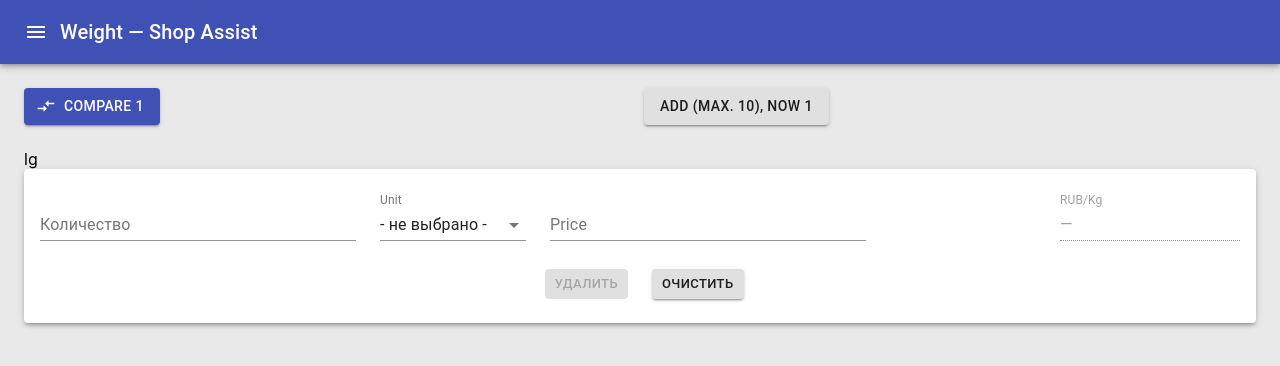
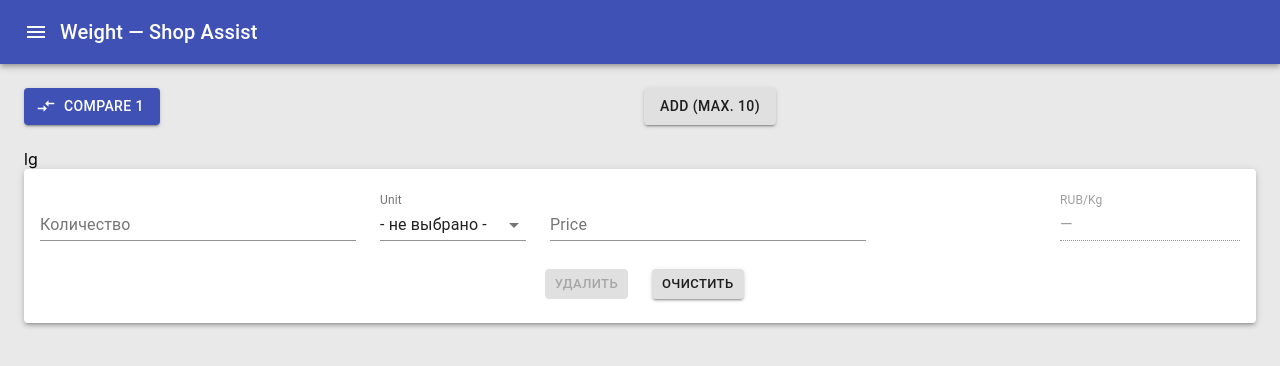
Before and after one commit to LazzyLizzard/shop-assist, a React (Create React App) app: page / in a window 1280 px wide. Shown: the top 366 px of the page. Built offline with nearby package versions, Linux system fonts and the light colour scheme.

Commit message:
Hooks refactoring
* more order in constants
* snackbars may have function to get message text

```diff
--- a/src/App.jsx
+++ b/src/App.jsx
@@ -1,16 +1,15 @@
 import React, {useEffect, useState} from 'react';
 import {get} from 'lodash';
 import {Container, Drawer, Snackbar, withWidth} from '@material-ui/core';
-import {DEFAULT_BEST_VALUES, DEFAULT_COMPARE_DATA} from './constants/initial-values';
+import {AUTO_HIDE_DURATION, DEFAULT_BEST_VALUES, DEFAULT_COMPARE_DATA, DEFAULT_SNACKBARS} from './constants/initial-values';
 import {MEASURE_KEY_WEIGHT, MEASURES} from './constants/measures';
 import {
-    DISPLAY_SNACKBARS,
     SNACKBAR_MINIMUM_TWO,
     SNACKBAR_NOT_FILLED_DATA,
     SNACKBAR_POSITION,
     SNACKBARS_LIST
 } from './constants/field-names';
-import {CompareButton, Header, MeasuresList, PriceItem} from './components';
+import {TopButtonsBlock, Header, MeasuresList, PriceItem} from './components';
 import {processCompare} from './utils';
 
 const DEFAULT_MEASURE_KEY = MEASURE_KEY_WEIGHT;
@@ -32,12 +31,7 @@ const AppClass = ({width}) => {
     const [measure, setMeasureKey] = useState(setMeasure(DEFAULT_MEASURE_KEY));
     const [bestValuesIndexes, setBestIndexes] = useState(DEFAULT_BEST_VALUES);
     const [sidebarVisible, setSidebarVisible] = useState(false);
-    const [displaySnackBars, setSnackbars] = useState({
-        [DISPLAY_SNACKBARS]: {
-            [SNACKBAR_MINIMUM_TWO]: false,
-            [SNACKBAR_NOT_FILLED_DATA]: false
-        }
-    });
+    const [displaySnackBars, setSnackbars] = useState(DEFAULT_SNACKBARS);
 
     const addItem = () => {
         setCompareData([
@@ -47,27 +41,29 @@ const AppClass = ({width}) => {
     };
 
     const removeItem = (index) => {
+        setSnackbars(DEFAULT_SNACKBARS);
+        setTimeout(() => {
             setCompareData(compareData.filter((_, idx) => index !== idx));
+        }, 500);
     };
 
-    const buildSnackbarsList = (data = []) => data.map(item => {
-        const {displaySnackBars: snacksData} = displaySnackBars;
-        return (
+    const buildSnackbarsList = (snackBars = [], errors = []) => snackBars.map(item => (
         <Snackbar
             key={item.key}
-                message={item.text}
-                autoHideDuration={3000}
-                open={snacksData[item.key]}
+            message={item.getErrorText
+                ? item.getErrorText(errors)
+                : item.text
+            }
+            autoHideDuration={AUTO_HIDE_DURATION}
+            open={displaySnackBars[item.key]}
             anchorOrigin={SNACKBAR_POSITION}
             onClose={() => setSnackbars({
-                    [DISPLAY_SNACKBARS]: {
-                        ...snacksData,
+                ...displaySnackBars,
                 [item.key]: false
-                    }
             })}
         />
-        );
-    });
+    ));
+
     const changeMeasureHandler = (measureKey) => {
         setMeasureKey(setMeasure(measureKey));
         toggleSidebar();
@@ -99,14 +95,12 @@ const AppClass = ({width}) => {
         setSidebarVisible(!sidebarVisible);
     };
 
-    const setBestValue = (prevData) => {
+    const setBestValue = () => {
         const cData = processCompare(compareData, measure.standard);
         setBestIndexes(cData);
         setSnackbars({
-            [DISPLAY_SNACKBARS]: {
             [SNACKBAR_MINIMUM_TWO]: compareData.length === 1,
             [SNACKBAR_NOT_FILLED_DATA]: cData.errors.length > 0
-            }
         });
     };
 
@@ -137,11 +131,11 @@ const AppClass = ({width}) => {
             </Drawer>
             <Container maxWidth={false}>
 
-                {buildSnackbarsList(SNACKBARS_LIST)}
+                {buildSnackbarsList(SNACKBARS_LIST, get(bestValuesIndexes, 'errors', []))}
 
-                <CompareButton
+                <TopButtonsBlock
+                    itemsCount={compareData.length}
                     onSetBestValue={setBestValue}
-                    itemsCount={compareData.length}
                     onAddItem={addItem}
                 />
                 <div>{width}</div>
--- a/src/components/compare-button/compare-button.jsx
+++ /dev/null
@@ -1,43 +0,0 @@
-import React from 'react';
-import {noop} from 'lodash';
-import {Grid, Button, makeStyles} from '@material-ui/core';
-import CompareArrowsIcon from '@material-ui/icons/CompareArrows';
-import {MAX_ITEMS} from '../../constants/initial-values';
-
-const useStyles = makeStyles((theme) => ({
-    compareButtonContainer: {
-        padding: theme.spacing(3, 0),
-    }
-}));
-
-
-export const CompareButton = ({onSetBestValue = noop, itemsCount, onAddItem = noop}) => {
-    const classes = useStyles();
-    return (
-        <div className={classes.compareButtonContainer}>
-            <Grid container spacing={1}>
-                <Grid item xs={6}>
-                    <Button
-                        type="button"
-                        color="primary"
-                        variant="contained"
-                        onClick={onSetBestValue}
-                        startIcon={<CompareArrowsIcon />}
-                    >
-                        Compare {itemsCount}
-                    </Button>
-                </Grid>
-                <Grid item xs={6}>
-                    <Button
-                        type="button"
-                        variant="contained"
-                        disabled={itemsCount >= MAX_ITEMS}
-                        onClick={onAddItem}
-                    >
-                        Add (max. {MAX_ITEMS}), now {itemsCount}
-                    </Button>
-                </Grid>
-            </Grid>
-        </div>
-    );
-};
--- a/src/components/compare-button/index.js
+++ /dev/null
@@ -1 +0,0 @@
-export {CompareButton} from './compare-button'
--- a/src/components/index.js
+++ b/src/components/index.js
@@ -2,4 +2,4 @@ export {PriceItem} from './price-item';
 export {Input} from './input';
 export {MeasuresList} from './measures-list';
 export {Header} from './header';
-export {CompareButton} from './compare-button';
+export {TopButtonsBlock} from './top-buttons-block';
--- /dev/null
+++ b/src/components/top-buttons-block/index.js
@@ -0,0 +1 @@
+export {TopButtonsBlock} from './top-buttons-block'
--- /dev/null
+++ b/src/components/top-buttons-block/top-buttons-block.jsx
@@ -0,0 +1,39 @@
+import React from 'react';
+import {noop} from 'lodash';
+import {Grid, Button, makeStyles} from '@material-ui/core';
+import CompareArrowsIcon from '@material-ui/icons/CompareArrows';
+import {MAX_ITEMS} from '../../constants/initial-values';
+
+const useStyles = makeStyles((theme) => ({
+    compareButtonContainer: {
+        padding: theme.spacing(3, 0),
+    }
+}));
+
+export const TopButtonsBlock = ({itemsCount, onAddItem = noop, onSetBestValue = noop,}) => (
+    <div className={useStyles().compareButtonContainer}>
+        <Grid container spacing={1}>
+            <Grid item xs={6}>
+                <Button
+                    type="button"
+                    color="primary"
+                    variant="contained"
+                    onClick={onSetBestValue}
+                    startIcon={<CompareArrowsIcon />}
+                >
+                    Compare {itemsCount}
+                </Button>
+            </Grid>
+            <Grid item xs={6}>
+                <Button
+                    type="button"
+                    variant="contained"
+                    disabled={itemsCount >= MAX_ITEMS}
+                    onClick={onAddItem}
+                >
+                    Add (max. {MAX_ITEMS})
+                </Button>
+            </Grid>
+        </Grid>
+    </div>
+);
--- a/src/constants/field-names.js
+++ b/src/constants/field-names.js
@@ -1,11 +1,6 @@
-export const COMPARE_DATA = 'compareData';
 export const UNIT = 'unit';
 export const PRICE = 'price';
 export const QUANTITY = 'quantity';
-export const BEST_VALUES_INDEXES = 'bestValuesIndexes';
-export const MEASURE = 'measure';
-export const SIDEBAR_VISIBLE = 'sidebarVisible';
-export const DISPLAY_SNACKBARS = 'displaySnackBars';
 
 export const SNACKBAR_MINIMUM_TWO = 'snackbarMinimumTwo';
 export const SNACKBAR_NOT_FILLED_DATA = 'snackbarNotFilledData';
@@ -13,11 +8,13 @@ export const SNACKBAR_NOT_FILLED_DATA = 'snackbarNotFilledData';
 export const SNACKBARS_LIST = [
     {
         key: SNACKBAR_MINIMUM_TWO,
-        text: 'Для сравнения необходимо не менее 2 позиций'
+        text: 'Для сравнения необходимо не менее 2 позиций',
     },
     {
         key: SNACKBAR_NOT_FILLED_DATA,
-        text: 'Не все поля заполнены полностью'
+        getErrorText: (errors) => {
+            return `${errors.length} полей не заполнено`
+        }
     }
 ];
 
--- a/src/constants/initial-values.js
+++ b/src/constants/initial-values.js
@@ -1,4 +1,4 @@
-import {PRICE, QUANTITY, UNIT} from "./field-names";
+import {PRICE, QUANTITY, SNACKBAR_MINIMUM_TWO, SNACKBAR_NOT_FILLED_DATA, UNIT} from "./field-names";
 
 export const MDASH = '\u2014';
 
@@ -14,3 +14,10 @@ export const DEFAULT_BEST_VALUES = {
 };
 
 export const MAX_ITEMS = 10;
+
+export const AUTO_HIDE_DURATION = 3000;
+
+export const DEFAULT_SNACKBARS = {
+    [SNACKBAR_MINIMUM_TWO]: false,
+    [SNACKBAR_NOT_FILLED_DATA]: false
+};
```
Lines whose indentation alone changed are shown as unchanged.
